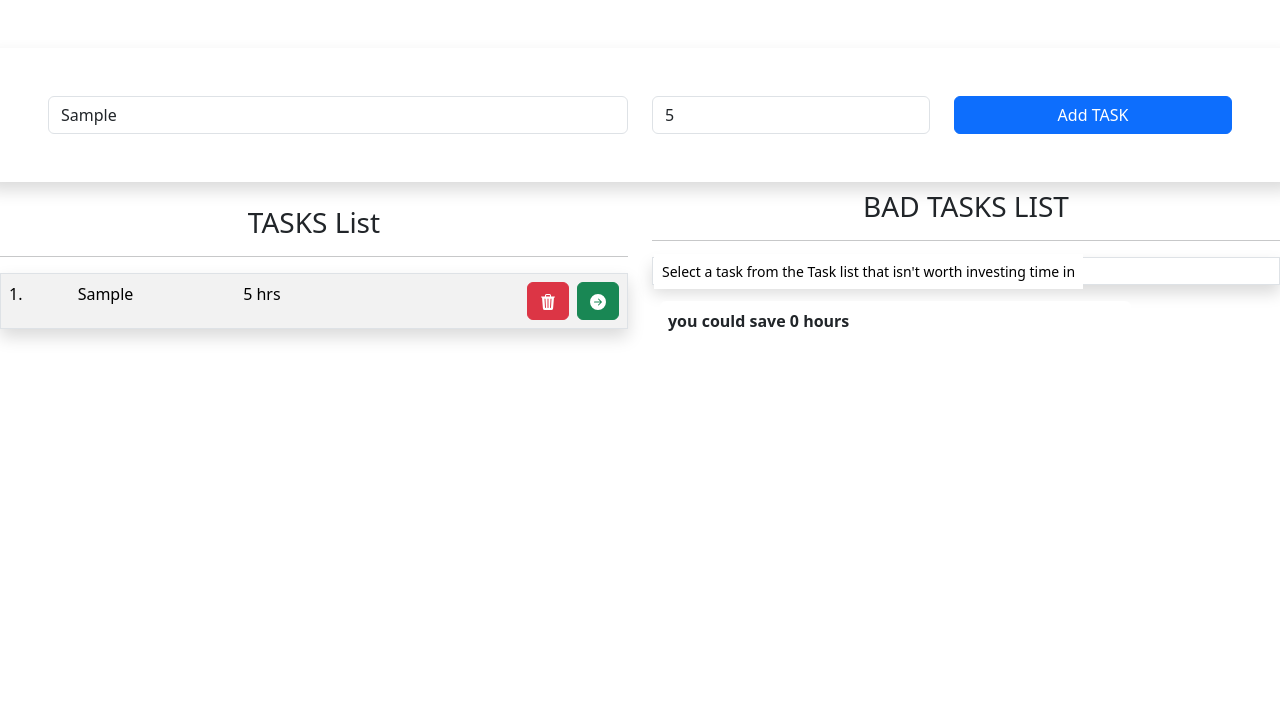
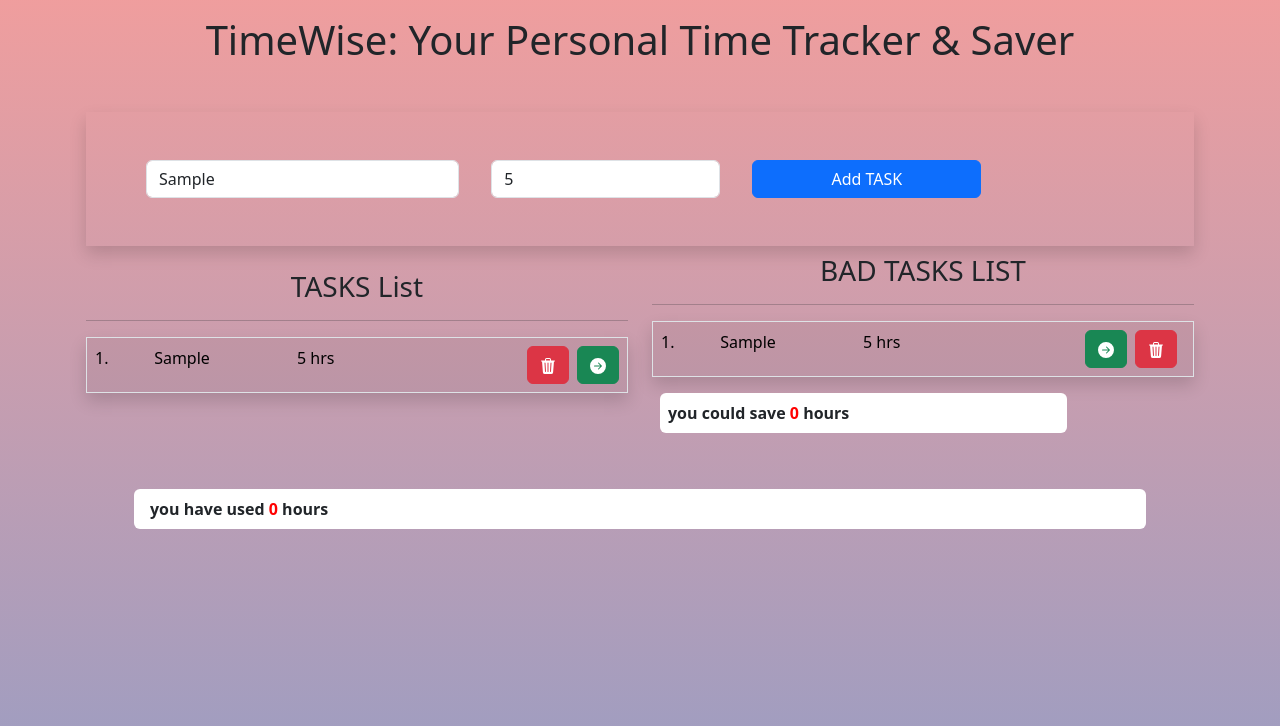
Before and after one commit to Shekhar-Mehla/TimeWise, a React (Vite) app: page / in a window 1280 px wide. Both pictures are taken after typing "Sample", "5" into the empty fields and a click on the button "Add TASK". Shown: the top 726 px of the page. Built offline with nearby package versions, Linux system fonts and the light colour scheme.

Commit message:
completed the ui

```diff
--- a/src/App.jsx
+++ b/src/App.jsx
@@ -1,6 +1,8 @@
 import React, { useState } from "react";
 import { Form } from "./components/Form";
-import { List } from "./components/List";
+import { Table } from "./components/Table";
+import { TotalHrs } from "./components/TotalHrs";
+import "./App.css";
 
 export const App = () => {
   // id gentrator function
@@ -21,11 +23,20 @@ export const App = () => {
   const onClickHander = (form) => {
     setTaskList([...taskList, { ...form, type: "entry", id: idgenrator() }]);
   };
-  console.log(taskList);
+
   return (
     <>
-      <Form onClickHander={onClickHander} />
-      <List taskList={taskList} />
+      <div className="wrapper">
+        <div className="container p-3">
+          <h1 className="text-center">
+            TimeWise: Your Personal Time Tracker & Saver
+          </h1>
+
+          <Form onClickHander={onClickHander} />
+          <Table taskList={taskList} />
+          <TotalHrs />
+        </div>
+      </div>
     </>
   );
 };
--- a/src/components/BadTaskTable.jsx
+++ b/src/components/BadTaskTable.jsx
@@ -0,0 +1,57 @@
+import React from "react";
+
+export const BadTaskTable = ({ taskList }) => {
+  const badList = taskList.filter((item) => {
+    return item.type === "entry";
+  });
+  return (
+    <div>
+      <table className="table table-striped border shadow table-hover">
+        <tbody id="entrylist">
+          {badList.map((item, i) => {
+            return (
+              <tr key={item.id}>
+                <td scope="row">{i + 1}.</td>
+                <td>{item.task} </td>
+                <td>{item.hour} hrs</td>
+                <td className="text-end">
+                  <button className="btn btn-success " onClick={""}>
+                    <svg
+                      xmlns="http://www.w3.org/2000/svg"
+                      width="16"
+                      height="16"
+                      fill="currentColor"
+                      className="bi bi-arrow-right-circle-fill"
+                      viewBox="0 0 16 16"
+                    >
+                      <path d="M8 0a8 8 0 1 1 0 16A8 8 0 0 1 8 0M4.5 7.5a.5.5 0 0 0 0 1h5.793l-2.147 2.146a.5.5 0 0 0 .708.708l3-3a.5.5 0 0 0 0-.708l-3-3a.5.5 0 1 0-.708.708L10.293 7.5z" />
+                    </svg>
+                  </button>
+                  <button className="btn btn-danger deletebutton mx-2">
+                    <svg
+                      xmlns="http://www.w3.org/2000/svg"
+                      width="16"
+                      height="16"
+                      fill="currentColor"
+                      className="bi bi-trash3-fill"
+                      viewBox="0 0 16 16"
+                    >
+                      <path d="M11 1.5v1h3.5a.5.5 0 0 1 0 1h-.538l-.853 10.66A2 2 0 0 1 11.115 16h-6.23a2 2 0 0 1-1.994-1.84L2.038 3.5H1.5a.5.5 0 0 1 0-1H5v-1A1.5 1.5 0 0 1 6.5 0h3A1.5 1.5 0 0 1 11 1.5m-5 0v1h4v-1a.5.5 0 0 0-.5-.5h-3a.5.5 0 0 0-.5.5M4.5 5.029l.5 8.5a.5.5 0 1 0 .998-.06l-.5-8.5a.5.5 0 1 0-.998.06m6.53-.528a.5.5 0 0 0-.528.47l-.5 8.5a.5.5 0 0 0 .998.058l.5-8.5a.5.5 0 0 0-.47-.528M8 4.5a.5.5 0 0 0-.5.5v8.5a.5.5 0 0 0 1 0V5a.5.5 0 0 0-.5-.5" />
+                    </svg>
+                  </button>
+                </td>
+              </tr>
+            );
+          })}
+
+          {/* <td>
+            <small>
+              {" "}
+              Task list is blank. Let's fill it up with some goals!
+            </small>
+          </td> */}
+        </tbody>
+      </table>
+    </div>
+  );
+};
--- a/src/components/Form.jsx
+++ b/src/components/Form.jsx
@@ -15,14 +15,14 @@ export const Form = ({ onClickHander }) => {
   };
 
   return (
-    <form onSubmit={onSubmitHandler}>
-      <div className="row row1  mt-5  border-sm p-sm-5  shadow">
-        <div className="col-sm-6  ">
+    <form onSubmit={onSubmitHandler} className="container-sm">
+      <div className="row row1 gap-2 mt-5  border-sm p-sm-5  shadow">
+        <div className="col-sm-4  ">
           <input
             id="task"
             type="text"
             className="form-control"
-            placeholder="Enter the activity Name"
+            placeholder="Enter the activity"
             aria-label="First name"
             name="task"
             onChange={onChageHandler}
@@ -41,9 +41,10 @@ export const Form = ({ onClickHander }) => {
             onChange={onChageHandler}
           />
         </div>
-        <div className="col-sm-3 d-grid">
+
+        <div className=" col-sm-3 d-grid">
           <button
-            className="btn btn-primary"
+            className="btn  btn-primary"
             onClick={() => {
               onClickHander(form);
             }}
--- a/src/components/GoodTaskTable.jsx
+++ b/src/components/GoodTaskTable.jsx
@@ -22,7 +22,7 @@ export const GoodTaskTable = ({ taskList }) => {
                       width="16"
                       height="16"
                       fill="currentColor"
-                      class="bi bi-trash3-fill"
+                      className="bi bi-trash3-fill"
                       viewBox="0 0 16 16"
                     >
                       <path d="M11 1.5v1h3.5a.5.5 0 0 1 0 1h-.538l-.853 10.66A2 2 0 0 1 11.115 16h-6.23a2 2 0 0 1-1.994-1.84L2.038 3.5H1.5a.5.5 0 0 1 0-1H5v-1A1.5 1.5 0 0 1 6.5 0h3A1.5 1.5 0 0 1 11 1.5m-5 0v1h4v-1a.5.5 0 0 0-.5-.5h-3a.5.5 0 0 0-.5.5M4.5 5.029l.5 8.5a.5.5 0 1 0 .998-.06l-.5-8.5a.5.5 0 1 0-.998.06m6.53-.528a.5.5 0 0 0-.528.47l-.5 8.5a.5.5 0 0 0 .998.058l.5-8.5a.5.5 0 0 0-.47-.528M8 4.5a.5.5 0 0 0-.5.5v8.5a.5.5 0 0 0 1 0V5a.5.5 0 0 0-.5-.5" />
@@ -34,7 +34,7 @@ export const GoodTaskTable = ({ taskList }) => {
                       width="16"
                       height="16"
                       fill="currentColor"
-                      class="bi bi-arrow-right-circle-fill"
+                      className="bi bi-arrow-right-circle-fill"
                       viewBox="0 0 16 16"
                     >
                       <path d="M8 0a8 8 0 1 1 0 16A8 8 0 0 1 8 0M4.5 7.5a.5.5 0 0 0 0 1h5.793l-2.147 2.146a.5.5 0 0 0 .708.708l3-3a.5.5 0 0 0 0-.708l-3-3a.5.5 0 1 0-.708.708L10.293 7.5z" />
--- a/src/components/List.jsx
+++ /dev/null
@@ -1,35 +0,0 @@
-import React from "react";
-import { GoodTaskTable } from "./GoodTaskTable";
-export const List = ({ taskList }) => {
-  return (
-    <div>
-      <div className="row">
-        {/* <!-- entry list  --> */}
-        <div className="col-sm-6 mt-4">
-          <h3 className="text-center">TASKS List</h3>
-          <hr />
-          <GoodTaskTable taskList={taskList} />
-        </div>
-        {/* <!-- bad list  --> */}
-        <div className="col-sm-6 mt-2">
-          <h3 className="text-center">BAD TASKS LIST</h3>
-          <hr />
-          <table className="table table-striped border shadow table-hover">
-            <tbody id="badlist">
-              <td>
-                <small>
-                  Select a task from the Task list that isn't worth investing
-                  time in
-                </small>
-              </td>
-            </tbody>
-          </table>
-          <div className=" fw-bolder p-2 m-2 h-40 w-75 bg-white rounded">
-            {" "}
-            you could save <span className="badlist_hours ">0</span> hours
-          </div>
-        </div>
-      </div>
-    </div>
-  );
-};
--- /dev/null
+++ b/src/components/Table.jsx
@@ -0,0 +1,25 @@
+import React from "react";
+import { GoodTaskTable } from "./GoodTaskTable";
+import { BadTaskTable } from "./BadTaskTable";
+import { TotalBadHrs } from "./TotalBadHrs";
+export const Table = ({ taskList }) => {
+  return (
+    <div>
+      <div className="row">
+        {/* <!-- entry list  --> */}
+        <div className="col-sm-6 mt-4">
+          <h3 className="text-center">TASKS List</h3>
+          <hr />
+          <GoodTaskTable taskList={taskList} />
+        </div>
+        {/* <!-- bad list  --> */}
+        <div className="col-sm-6 mt-2">
+          <h3 className="text-center">BAD TASKS LIST</h3>
+          <hr />
+          <BadTaskTable taskList={taskList} />
+          <TotalBadHrs />
+        </div>
+      </div>
+    </div>
+  );
+};
--- /dev/null
+++ b/src/components/TotalBadHrs.jsx
@@ -0,0 +1,12 @@
+import React from "react";
+
+export const TotalBadHrs = () => {
+  return (
+    <div>
+      <div className=" fw-bolder p-2 m-2 h-40 w-75 bg-white rounded">
+        {" "}
+        you could save <span className="badlist_hours ">0</span> hours
+      </div>
+    </div>
+  );
+};
--- /dev/null
+++ b/src/components/TotalHrs.jsx
@@ -0,0 +1,11 @@
+import React from "react";
+
+export const TotalHrs = () => {
+  return (
+    <div>
+      <div className=" bg-white w-70 h-10 px-3 py-2 m-5 fw-bolder rounded">
+        you have used <span className="totalhrs ">0</span> hours
+      </div>
+    </div>
+  );
+};
```
